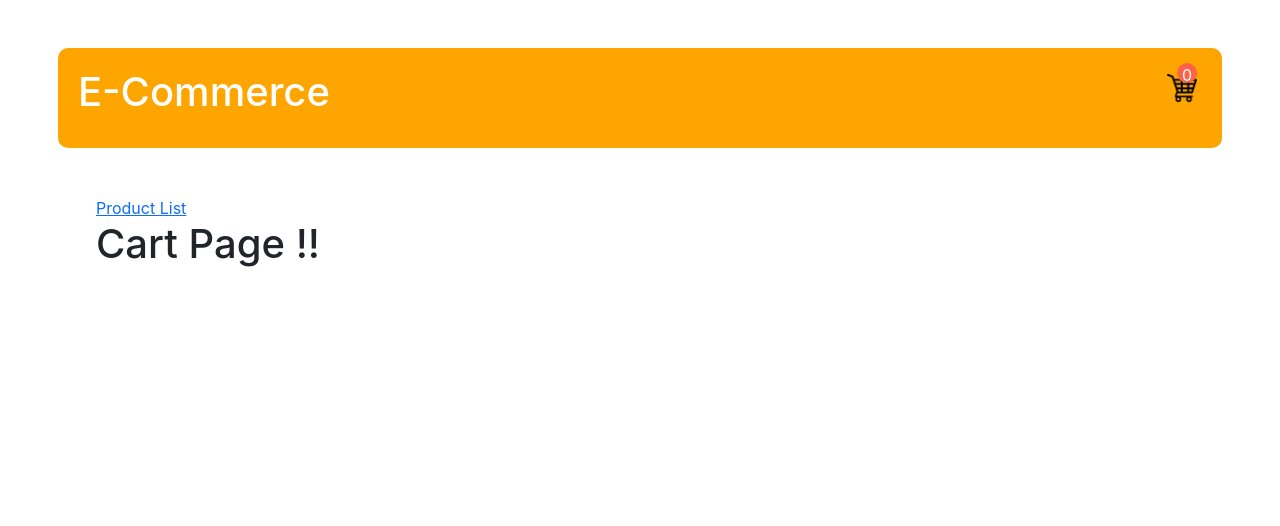
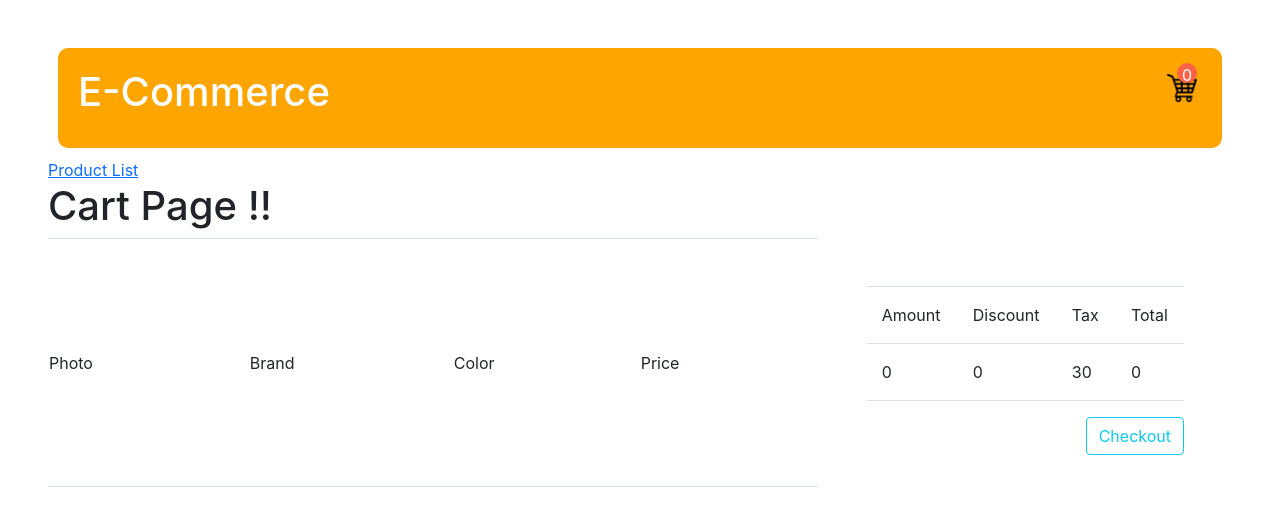
Before and after one commit to neeraj83760/ReduxSagaProject, a React (Create React App) app: page /cart in a window 1280 px wide. Shown: the top 526 px of the page. Built offline with nearby package versions, Linux system fonts and the light colour scheme.

Commit message:
Till now we have completed lecture 17 from reduxsaga series and we have created the cart Page as well

```diff
--- a/src/Components/Cart.js
+++ b/src/Components/Cart.js
@@ -1,10 +1,59 @@
 import {Route,Routes, Link} from 'react-router-dom'
+import {useSelector} from 'react-redux'
 
 function Cart() {
+  // useSelctor ek state leta hai aur state poore redux ka data rakhti hai to agar humien
+  // sirf cart ka data chahiye to state.cartData likhna padega
+  const cartData = useSelector((state)=> state.cartData )
+
+  let amount = cartData.length && cartData.map((item)=> item.price).reduce((prev,next)=> prev + next)
+  console.warn(amount);
   return (
-    <div className="m-5 ">
+    <div>
     <Link to="/">Product List</Link>
     <h1>Cart Page !!</h1>
+    <div className='cart-page-container d-flex'>
+    <table className='table table-striped table-bordered table-hover'>
+      <tr>
+        <td>Photo</td>
+        <td>Brand</td>
+        <td>Color</td>
+        <td>Price</td>
+      </tr>
+      {
+        cartData.map((item)=>
+
+        <tr key={item.id}>
+        <td><img src={item.photo} alt='Product Image' style={{height:'100px', width:'100px', objectFit:'cover'}}/></td>
+        <td>{item.name}</td>
+        <td>{item.color}</td>
+        <td>{item.price}</td>
+        </tr>
+
+        )
+      }
+
+    </table>
+    <div className='price-details m-5'>
+   <table className='table table-striped table-bordered'>
+      <tr>
+        <td className='p-3'>Amount</td>
+        <td className='p-3'>Discount</td>
+        <td className='p-3'>Tax</td>
+        <td className='p-3'>Total</td>
+      </tr>
+      <tr>
+      <td className='p-3'>{amount}</td>
+      <td className='p-3'>{amount/10}</td>
+      <td className='p-3'>30</td>
+      <td className='p-3'>{amount - (amount/10)}</td>
+      </tr>
+   </table>
+
+   <button className='btn btn-outline-info' style={{marginLeft: '220px'}}>Checkout</button>
+
+    </div>
+    </div>
     </div>
   );
 }
```
